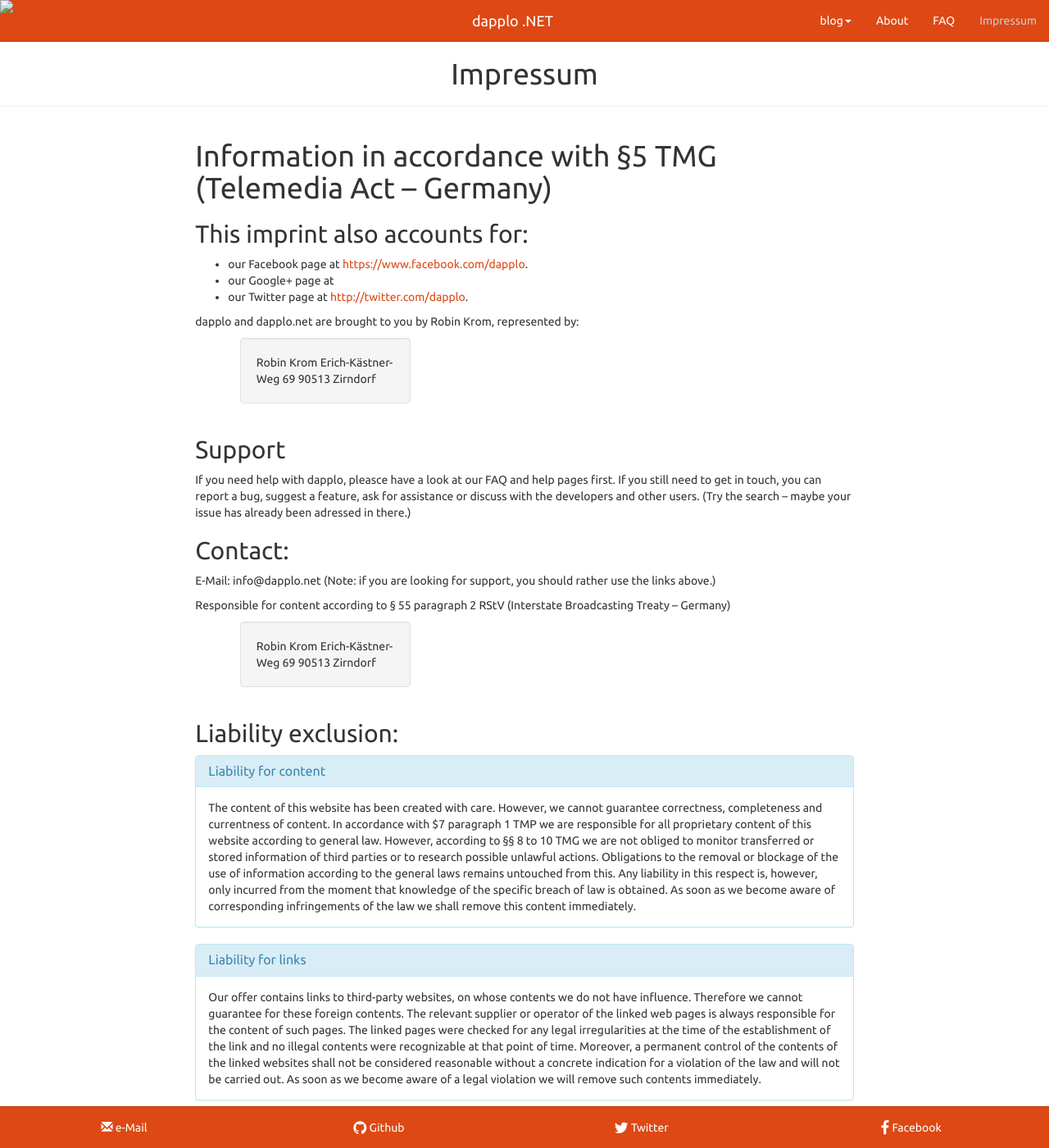
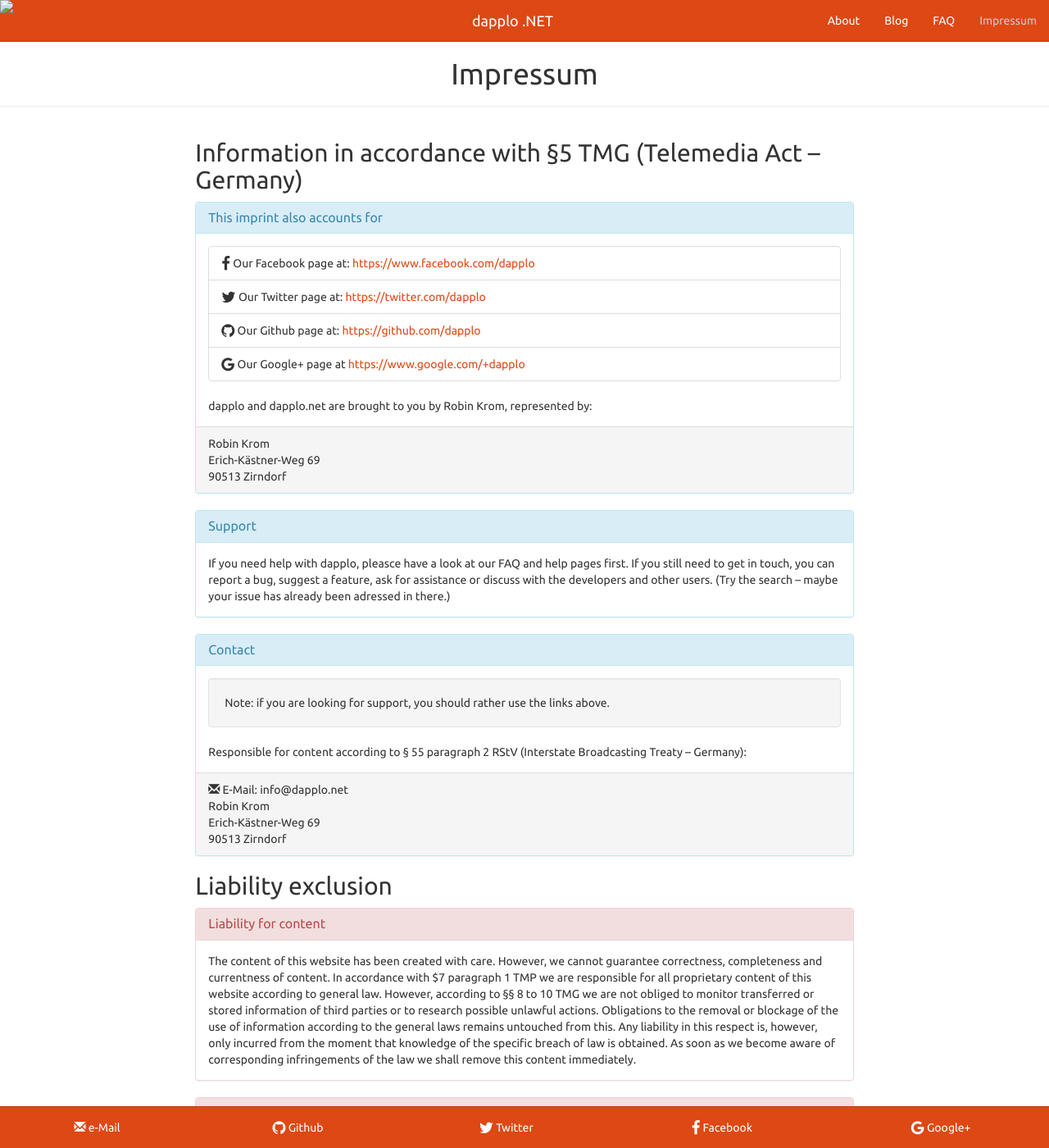
Before and after one commit to dapplo/dapplo.github.io, a Jekyll site: the page built from pages/impressum.html, in a window 1280 px wide and 1400 px high. Shown: the whole window at 82% size. Built offline with Jekyll 4.4.1, drawn with Linux system fonts in a browser that asks for light colours; nearby versions of some CDN libraries; Markdown is read by kramdown in place of the engine named in the settings.

Commit message:
Many changes, added google+ and made the impressum with many panels.

```diff
--- a/_config.yml
+++ b/_config.yml
@@ -7,6 +7,7 @@ url: "http://www.dapplo.net"
 twitter_username: dapplo
 github_username: dapplo
 facebook:  dapplo
+googleplus: dapplo
 
 # Build settings
 markdown: redcarpet
--- a/_includes/footer.html
+++ b/_includes/footer.html
@@ -22,6 +22,11 @@
 			  <a href="https://www.facebook.com/{{ site.facebook }}"><i class="fa fa-facebook fa-lg"></i> Facebook</a>
 			</li>
 			{% endif %}
+			{% if site.googleplus %}
+			<li style="float: none;">
+			  <a href="https://www.google.com/+{{ site.googleplus }}"><i class="fa fa-google fa-lg"></i> Google+</a>
+			</li>
+			{% endif %}
 		</ul>
 	</div>
 </nav>
--- a/_includes/header.html
+++ b/_includes/header.html
@@ -11,14 +11,6 @@
 	</button>
 	<div class="navbar-collapse collapse" id="header-bar">
 		<ul class="nav navbar-nav navbar-right">
-			<li class="dropdown">
-				<a class="dropdown-toggle" data-toggle="dropdown" href="#">blog<span class="caret"></span></a>
-				<ul class="dropdown-menu">
-					{% for post in site.posts %}
-					  <li><a href="{{ post.url | prepend: site.baseurl }}">{{ post.title }}</a></li>
-					{% endfor %}
-				</ul>
-			</li>
 			{% for availablepage in site.pages %}
 				{% if availablepage.tags contains "show_in_header_menu" %}
 				<li {% if page.url == availablepage.url %}class="disabled"{% endif %}>
--- a/pages/impressum.md
+++ b/pages/impressum.html
@@ -4,44 +4,71 @@ title: Impressum
 permalink: /impressum/
 tags: show_in_header_menu
 ---
-Information in accordance with §5 TMG (Telemedia Act – Germany)
-===============================================================
-
-This imprint also accounts for:
--------------------------------
-* our Facebook page at [https://www.facebook.com/dapplo](https://www.facebook.com/dapplo).
-* our Google+ page at
-* our Twitter page at [http://twitter.com/dapplo](http://twitter.com/dapplo).
-
+<h2>Information in accordance with §5 TMG (Telemedia Act – Germany)</h2>
+<div class="panel panel-info" >
+<div class="panel-heading">
+<h3 class="panel-title">This imprint also accounts for</h3>
+</div>
+<div class="panel-body">
+<ul class="list-group">
+{% if site.facebook %}
+<li class="list-group-item">
+	<i class="fa fa-facebook fa-lg"></i> Our Facebook page at: <a href="https://www.facebook.com/{{ site.facebook }}">https://www.facebook.com/{{ site.facebook }}</a>
+</li>
+{% endif %}
+{% if site.twitter_username %}
+<li class="list-group-item">
+	<i class="fa fa-twitter fa-lg"></i> Our Twitter page at: <a href="https://twitter.com/{{ site.twitter_username }}">https://twitter.com/{{ site.twitter_username }}</a>
+</li>
+{% endif %}
+{% if site.github_username %}
+<li class="list-group-item">
+	<i class="fa fa-github fa-lg"></i> Our Github page at: <a href="https://github.com/{{ site.github_username }}">https://github.com/{{ site.github_username }}</a>
+</li>
+{% endif %}
+{% if site.googleplus %}
+<li class="list-group-item">
+	<i class="fa fa-google fa-lg"></i> Our Google+ page at <a href="https://www.google.com/+{{ site.googleplus }}">https://www.google.com/+{{ site.googleplus }}</a>
+</li>
+{% endif %}
+</ul>
 dapplo and dapplo.net are brought to you by Robin Krom, represented by:
-<div class="row">
-<div class="well col-md-3 col-md-offset-1">Robin Krom
-Erich-Kästner-Weg 69
-90513 Zirndorf
+</div>
+<div class="panel-footer">Robin Krom<br/>
+Erich-Kästner-Weg 69<br/>
+90513 Zirndorf<br/>
 </div>
 </div>
 
-Support
--------
+<div class="panel panel-info" >
+<div class="panel-heading">
+<h3 class="panel-title">Support</h3>
+</div>
+<div class="panel-body">
 If you need help with dapplo, pleasce have a look at our FAQ and help pages first.
 If you still need to get in touch, you can report a bug, suggest a feature, ask for assistance or discuss with the developers and other users. (Try the search – maybe your issue has already been adressed in there.)
-
-Contact:
---------
-E-Mail: info@dapplo.net (Note: if you are looking for support, you should rather use the links above.)
-
-Responsible for content according to § 55 paragraph 2 RStV (Interstate Broadcasting Treaty – Germany)
-<div class="row">
-<div class="well col-md-3 col-md-offset-1">Robin Krom
-Erich-Kästner-Weg 69
-90513 Zirndorf
 </div>
 </div>
 
-Liability exclusion:
---------------------
+<div class="panel panel-info" >
+<div class="panel-heading">
+<h3 class="panel-title">Contact</h3>
+</div>
+<div class="panel-body">
+<div class="well">Note: if you are looking for support, you should rather use the links above.</div>
+Responsible for content according to § 55 paragraph 2 RStV (Interstate Broadcasting Treaty – Germany):
+</div>
+<div class="panel-footer">
+<i class="glyphicon glyphicon-envelope"></i> E-Mail: info@dapplo.net<br/>
+Robin Krom<br/>
+Erich-Kästner-Weg 69<br/>
+90513 Zirndorf<br/>
+</div>
+</div>
 
-<div class="panel panel-info" >
+<h2>Liability exclusion</h2>
+
+<div class="panel panel-danger" >
 <div class="panel-heading">
 <h3 class="panel-title">Liability for content</h3>
 </div>
@@ -50,7 +77,7 @@ The content of this website has been created with care. However, we cannot guara
 </div>
 </div>
 
-<div class="panel panel-info" >
+<div class="panel panel-danger" >
 <div class="panel-heading">
 <h3 class="panel-title">Liability for links</h3>
 </div>
@@ -59,7 +86,7 @@ Our offer contains links to third-party websites, on whose contents we do not ha
 </div>
 </div>
 
-<div class="panel panel-info" >
+<div class="panel panel-danger" >
 <div class="panel-heading">
 <h3 class="panel-title">Copyright</h3>
 </div>
@@ -68,7 +95,7 @@ The contents and works on these websites prepared by the operator of the website
 </div>
 </div>
 
-<div class="panel panel-info" >
+<div class="panel panel-danger" >
 <div class="panel-heading">
 <h3 class="panel-title">Privacy</h3>
 </div>
@@ -78,7 +105,7 @@ We hereby explicitly prohibit the use of the contact data published as part of o
 </div>
 </div>
 
-<div class="panel panel-info" >
+<div class="panel panel-danger" >
 <div class="panel-heading">
 <h3 class="panel-title">Google Analytics</h3>
 </div>
@@ -87,7 +114,7 @@ This website uses Google Analytics, a web analytics service provided by Google I
 </div>
 </div>
 
-<div class="panel panel-info" >
+<div class="panel panel-danger" >
 <div class="panel-heading">
 <h3 class="panel-title">Google AdSense</h3>
 </div>
```
Also changed, not shown: _layouts/fullpage.html (added, +9 -0 lines), pages/404.html (added, +24 -0 lines), pages/404.md (deleted, +0 -12 lines), pages/blog.html (+15 -11 lines), pages/index.html (added, +47 -0 lines), pages/index.md (deleted, +0 -8 lines), _posts/2014-08-22-example.markdown (renamed from _posts/2014-08-20-example.markdown).
